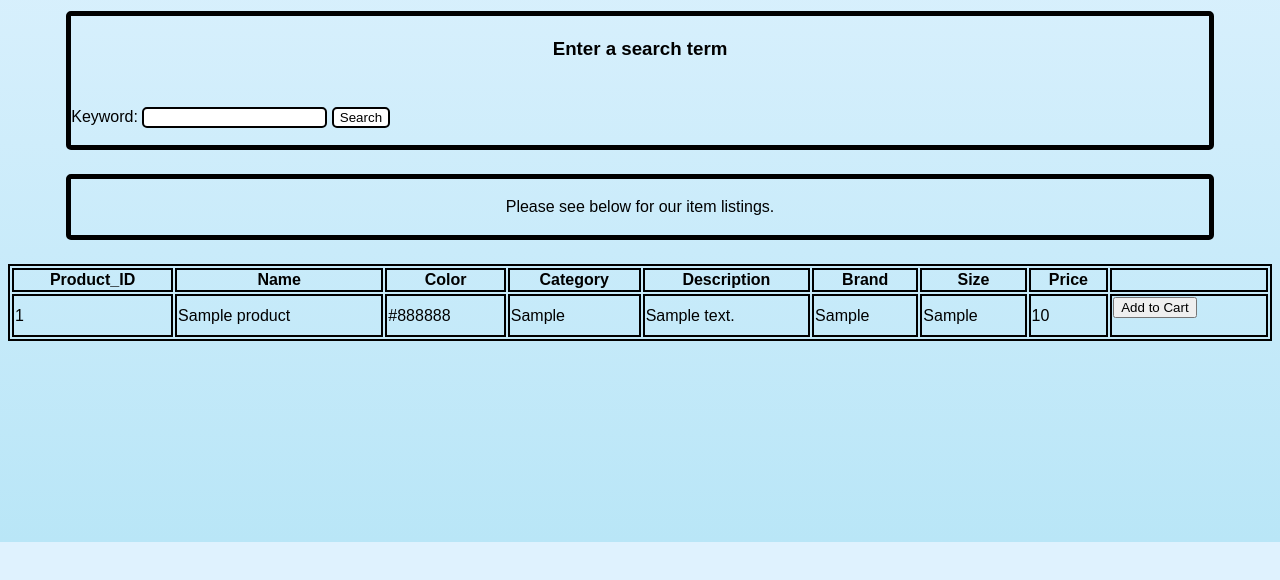
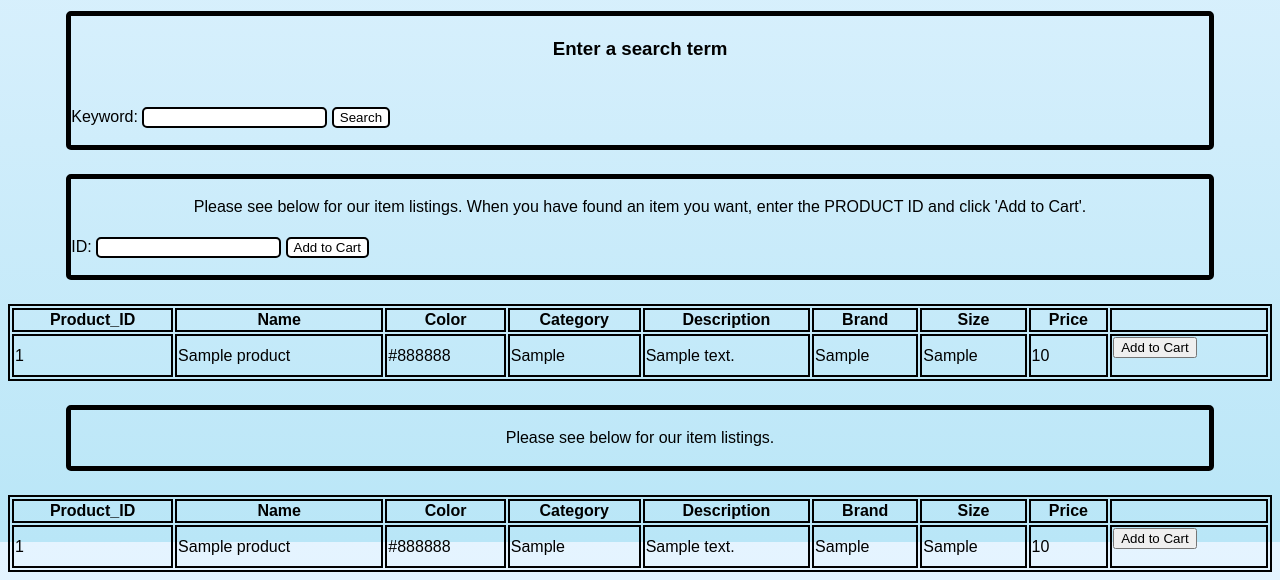
Before and after one commit to THINNGO2511/COSC3380-TeamProject, a PHP site: page /umaporium2/listings.php in a window 1280 px wide. Shown: the part 258-838 px from the top of the page. Before the commit the page ends 800 px from the top, so only its background shows below. Run offline with PHP 8.4, Linux system fonts and the light colour scheme; tables that the repository leaves empty or names only in its code hold one stand-in row (values such as "Sample post"); data that the repository does not hold is empty; some libraries are stand-ins or nearby versions.

Commit message:
Update listings.php

```diff
--- a/umaporium2/listings.php
+++ b/umaporium2/listings.php
@@ -47,6 +47,56 @@ margin:auto;
 <br>
 
 <div>
+<p> Please see below for our item listings. When you have found an item you want, enter the PRODUCT ID and click 'Add to Cart'. </p>
+<form method="POST">
+	<label for="id">ID:</label>
+	<input type="text" id="id" name="id">
+	<input type="submit" name="atc" class="button" value="Add to Cart" />
+</form>
+
+</div>
+
+<br>
+
+<table>
+	<tr>
+		<th>Product_ID</th>
+		<th>Name</th>
+		<th>Color</th>
+		<th>Category</th>
+		<th>Description</th>
+		<th>Brand</th>
+		<th>Size</th>
+		<th>Price</th>
+		<th></th>
+	</tr>
+
+<?php
+error_reporting(0);
+$testObj = new Dbh();
+
+if($_POST['Search']){
+	$keyword = $_POST['keyword'];
+	$testObj->search($keyword);
+}
+
+if ($_POST['atc']){
+	$id = (int)$_POST['id'];
+	$uid = (int)$_SESSION['userid'];
+	$testObj->atc($id, $uid);
+	$testObj->listings();
+} else {
+$testObj->listings();
+}
+
+?>
+
+</table>
+</body>
+</html>
+<br>
+
+<div>
 <p> Please see below for our item listings. </p>
 </div>
 
```
